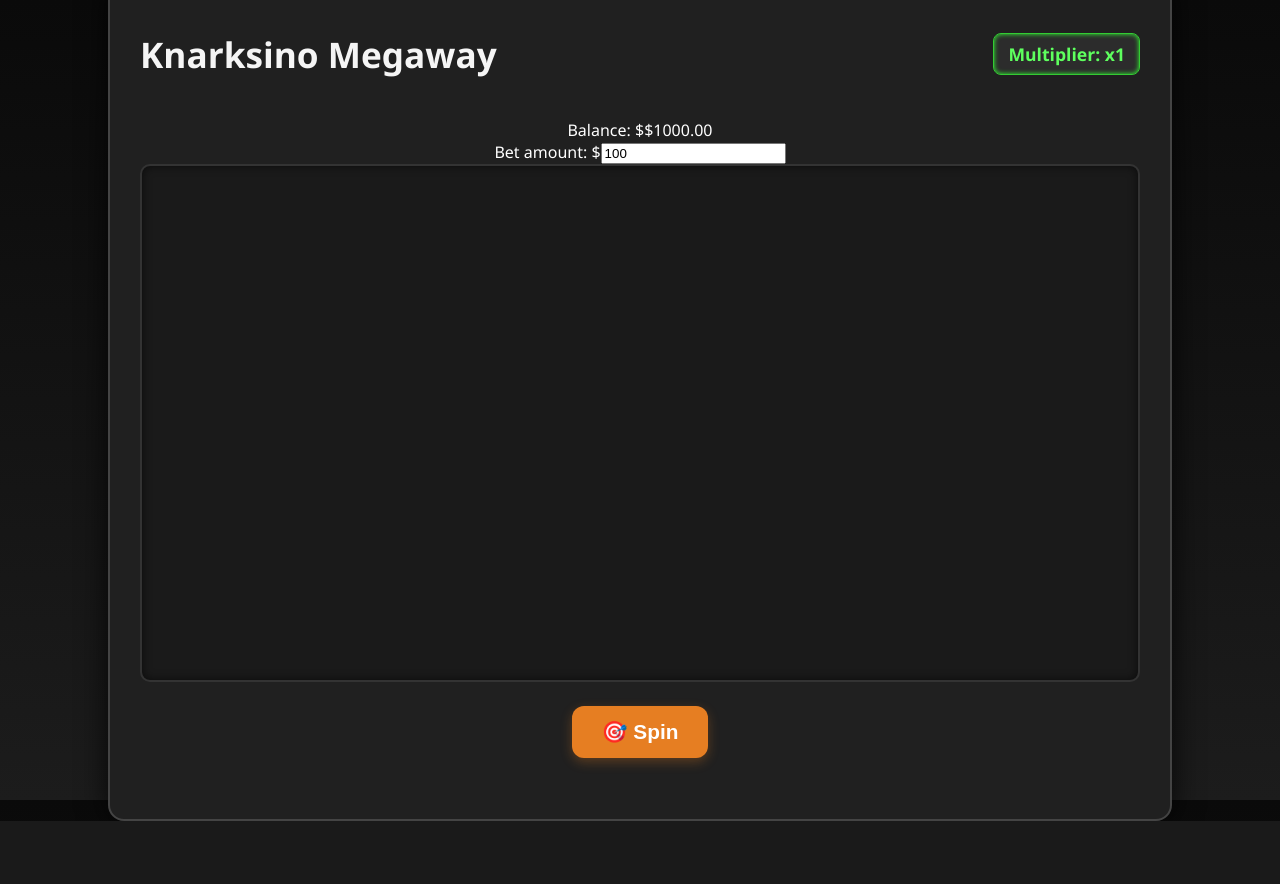
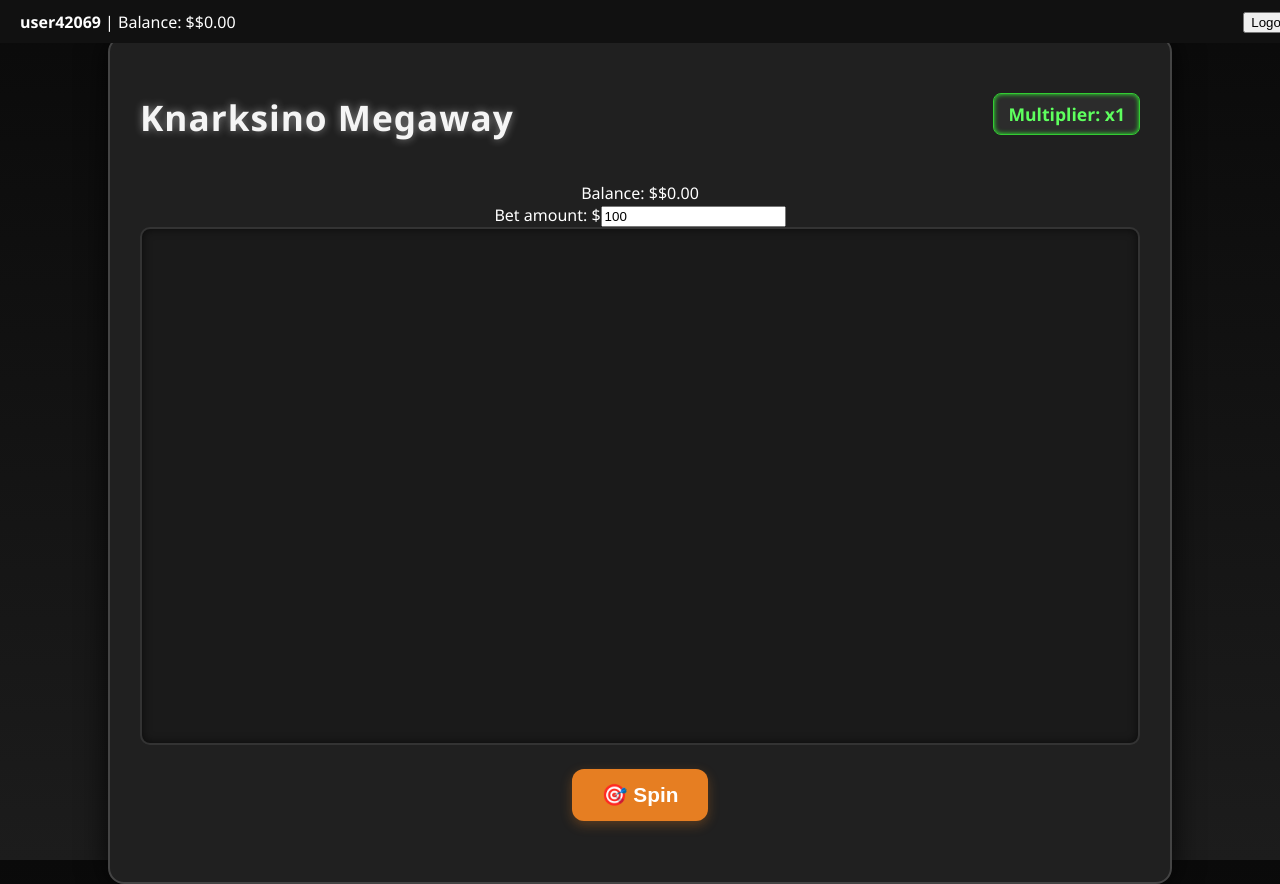
Before and after one commit to Liberaa/Knarksino, a Node server app: page /garage in a window 1280 px wide. Before the commit the page ends 821 px from the top, so only its background shows below. Run offline with Node 20, Linux system fonts and the light colour scheme; some libraries are stand-ins or nearby versions.

Commit message:
garage backend

```diff
--- a/backend/routes/mainRoutes.js
+++ b/backend/routes/mainRoutes.js
@@ -1,5 +1,6 @@
 const express = require('express');
 const router = express.Router();
+const db = require('../db');
 
 // Home page
 router.get('/', (req, res) => {
@@ -38,8 +39,41 @@ router.get('/inside/crash', (req, res) => {
 });
 
 router.get('/garage', (req, res) => {
-  res.render('garage');
+  if (!req.session.user) {
+    // Guest user
+    return res.render('garage', {
+      user: {
+        id: null,
+        username: 'user42069',
+        balance: 0
+      }
+    });
+  }
+
+  db.get('SELECT username, balance FROM users WHERE id = ?', [req.session.user.id], (err, row) => {
+    if (err || !row) {
+      // Fallback to guest if error or user not found
+      return res.render('garage', {
+        user: {
+          id: null,
+          username: 'user42069',
+          balance: 0
+        }
+      });
+    }
+
+    // Logged-in user
+    req.session.user.balance = row.balance;
+    res.render('garage', {
+      user: {
+        id: req.session.user.id,
+        username: row.username,
+        balance: row.balance
+      }
+    });
+  });
 });
+
 
 
 router.get('/mines', (req, res) => {
--- a/backend/server.js
+++ b/backend/server.js
@@ -40,6 +40,9 @@ app.use('/', authRoutes);
 const crashRoutes = require('./routes/crashRoutes');
 app.use('/', crashRoutes);
 
+const garageRoutes = require('./routes/garageRoutes');
+app.use('/', garageRoutes);
+
 // Server
 const PORT = process.env.PORT || 3000;
 app.listen(PORT, () => console.log(`Server running on http://localhost:${PORT}`));
--- a/frontend/css/garage.css
+++ b/frontend/css/garage.css
@@ -215,3 +215,29 @@ body {
   0%   { opacity: 1; }
   100% { opacity: 0; }
 }
+
+h1 {
+  margin-top: 30px;
+  color: #c8c8c8ab;
+  font-size: 2.5rem;
+  letter-spacing: 1px;
+  text-shadow: 0 0 8px #ffffff77;
+}
+
+.topbar {
+  position: fixed;
+  top: 0;
+  left: 0;
+  width: 100%;
+  background: #111;
+  color: #fff;
+  padding: 10px 20px;
+  z-index: 999;
+  display: flex;
+  justify-content: space-between;
+  align-items: center;
+}
+
+body {
+  padding-top: 60px; /* so game-container isn't covered */
+}
--- a/frontend/src/garage.js
+++ b/frontend/src/garage.js
@@ -1,4 +1,4 @@
-""// game.js — Megaway with Balance Integration and Explosions + Accurate Winnings
+// game.js — Megaway with Balance Integration and Explosions + Accurate Winnings
 
 // DOM Elements
 const reelsContainer = document.getElementById('reels');
@@ -21,9 +21,10 @@ let isSpinning = false;
 let avalancheCount = 0;
 let freeSpinActive = false;
 let freeSpinsLeft = 0;
-let balance = 1000;
+let balance = typeof balanceFromServer !== 'undefined' ? balanceFromServer : 0;
 let currentBet = 0;
 let totalWinSymbols = 0;
+let spinTotalWin = 0;
 
 // Symbols
 const WILD_SYMBOL = 'set9.png';
@@ -42,7 +43,10 @@ const weightedSymbols = [
 ];
 
 function updateBalanceDisplay() {
-  balanceDisplay.textContent = `$${balance.toFixed(2)}`;
+  const gameBalance = document.getElementById('balance');
+  const topbarBalance = document.getElementById('topbar-balance');
+  if (gameBalance) gameBalance.textContent = `$${balance.toFixed(2)}`;
+  if (topbarBalance) topbarBalance.textContent = `$${balance.toFixed(2)}`;
 }
 
 function randomSymbol() {
@@ -261,10 +265,17 @@ function triggerAvalanche() {
       message.textContent = `💥 Avalanche x${mult}`;
       const payout = currentBet * mult * (totalWinSymbols / 3);
       balance += payout;
+      spinTotalWin += payout;
       showWinAmount(payout);
       updateBalanceDisplay();
       setTimeout(triggerAvalanche, 800);
     } else {
+      if (spinTotalWin > 0) {
+        const totalEl = document.createElement('div');
+        totalEl.className = 'win-display';
+        totalEl.textContent = `💰 Total Win: $${spinTotalWin.toFixed(2)}`;
+        message.appendChild(totalEl);
+      }
       if (freeSpinActive) {
         freeSpinsLeft--;
         if (freeSpinsLeft > 0) {
@@ -277,57 +288,65 @@ function triggerAvalanche() {
           isSpinning = false;
         }
       } else {
-        message.textContent = '✅ Avalanche complete';
         spinButton.disabled = false;
         isSpinning = false;
       }
     }
+
   }, 900);
 }
 
 function spin() {
   const betAmount = parseFloat(betInput.value || '0');
-  if (isSpinning || betAmount <= 0 || balance < betAmount) {
-    alert("Invalid bet or insufficient balance.");
+  if (isSpinning || betAmount <= 0) return;
+
+  isSpinning = true;
+  spinButton.disabled = true;
+
+  fetch('/garage/spin', {
+    method: 'POST',
+    headers: { 'Content-Type': 'application/json' },
+    body: JSON.stringify({ bet: betAmount })
+  })
+    .then(res => res.json())
+    .then(data => {
+      if (data.error) {
+        alert(data.error);
         return;
       }
-  isSpinning = true;
+
+      balance = data.balance;
+      updateBalanceDisplay();
+      currentBet = parseFloat(betInput.value || '0');
       avalancheCount = 0;
-  message.textContent = '';
-  spinButton.disabled = true;
-  balance -= betAmount;
-  currentBet = betAmount;
-  updateBalanceDisplay();
+      spinTotalWin = 0;
       createReels();
+
       setTimeout(() => {
-    if (checkBonusTrigger() && !freeSpinActive) startFreeSpins();
         const win = checkWin();
-    const mult = freeSpinActive ? freeMultiplier() : BASE_MULTIPLIERS[0];
+        const mult = data.multiplier || 1;
         multiplierDisplay.textContent = `Multiplier: x${mult}`;
+
         if (win) {
-      avalancheCount++;
-      message.textContent = '🎉 Win! Starting Avalanche…';
+          const payout = currentBet * mult * (totalWinSymbols / 3);
+          spinTotalWin += payout;
+          showWinAmount(payout);
           setTimeout(triggerAvalanche, 800);
         } else {
-      if (freeSpinActive) {
-        freeSpinsLeft--;
-        if (freeSpinsLeft > 0) {
-          message.textContent = `🎰 Free Spins Left: ${freeSpinsLeft}`;
-          setTimeout(spin, 1200);
-        } else {
-          message.textContent = '🏁 Free Spins Over!';
-          freeSpinActive = false;
+          message.textContent = '🙈 No win, try again!';
+        }
+      }, 1000);
+    })
+    .catch(err => {
+      alert('Spin failed');
+      console.error(err);
+    })
+    .finally(() => {
+      isSpinning = false;
       spinButton.disabled = false;
-          isSpinning = false;
+    });
 }
-      } else {
-        message.textContent = '🙈 No win. Try again!';
-        spinButton.disabled = false;
-        isSpinning = false;
-      }
-    }
-  }, 1650);
-}
+
 
 spinButton.addEventListener('click', spin);
 updateBalanceDisplay();
--- a/frontend/views/garage.ejs
+++ b/frontend/views/garage.ejs
@@ -5,15 +5,58 @@
   <meta name="viewport" content="width=device-width, initial-scale=1.0"/>
   <title>Gonzo's Quest Megaways</title>
   <link rel="stylesheet" href="/css/garage.css" />
+  <style>
+    .topbar {
+      position: fixed;
+      top: 0;
+      left: 0;
+      width: 100%;
+      background: #111;
+      color: #fff;
+      padding: 10px 20px;
+      z-index: 999;
+      display: flex;
+      justify-content: space-between;
+      align-items: center;
+    }
+
+    .topbar form input {
+      margin-right: 5px;
+    }
+
+    body {
+      padding-top: 60px;
+    }
+  </style>
 </head>
 <body>
+  <div class="topbar">
+    <% if (user) { %>
+      <div>
+        <strong><%= user.username %></strong> |
+        Balance: $<span id="topbar-balance"><%= user.balance.toFixed(2) %></span>
+      </div>
+      <a href="/logout"><button>Logout</button></a>
+    <% } else { %>
+      <div class="dropdown">
+        <div class="dropdown-button">Login ▼</div>
+        <div class="dropdown-content">
+          <form action="/login" method="POST">
+            <input name="username" placeholder="Username" required>
+            <input name="password" type="password" required placeholder="Password">
+            <button type="submit">Login</button>
+          </form>
+        </div>
+      </div>
+    <% } %>
+  </div>
+
   <div class="game-container">
     <div class="header">
       <h1>Knarksino Megaway</h1>
       <div id="multiplier">Multiplier: x1</div>
     </div>
 
-    <!-- 💰 Balance + Bet Input -->
     <div class="game-ui">
       <div id="balance-display">
         Balance: $<span id="balance"><%= user ? user.balance.toFixed(2) : "1000.00" %></span>
@@ -23,18 +66,34 @@
       </div>
     </div>
 
-    <!-- 🎰 Game Reels -->
     <div class="reels" id="reels"></div>
 
-    <!-- 🎮 Controls -->
     <div class="controls">
       <button id="spinButton">🎯 Spin</button>
       <div id="message"></div>
     </div>
   </div>
+<script>
+  const balanceFromServer = <%= user.balance %>;
+</script>
+  <script src="/src/garage.js"></script>
+  <script src="/src/crash.js"></script>
+  <script>
+    document.querySelectorAll('.dropdown-button').forEach(button => {
+      button.addEventListener('click', (e) => {
+        e.stopPropagation();
+        document.querySelectorAll('.dropdown').forEach(d => d.classList.remove('open'));
+        button.parentElement.classList.toggle('open');
+      });
+    });
 
-  <!-- 📜 Game Logic -->
-  <script src="/src/garage.js"></script>
+    window.addEventListener('click', () => {
+      document.querySelectorAll('.dropdown').forEach(d => d.classList.remove('open'));
+    });
+
+    document.querySelectorAll('.dropdown-content').forEach(content => {
+      content.addEventListener('click', e => e.stopPropagation());
+    });
+  </script>
 </body>
-
 </html>
```
Also changed, not shown: backend/routes/garageRoutes.js (added, +33 -0 lines). Lines whose indentation alone changed are shown as unchanged.
